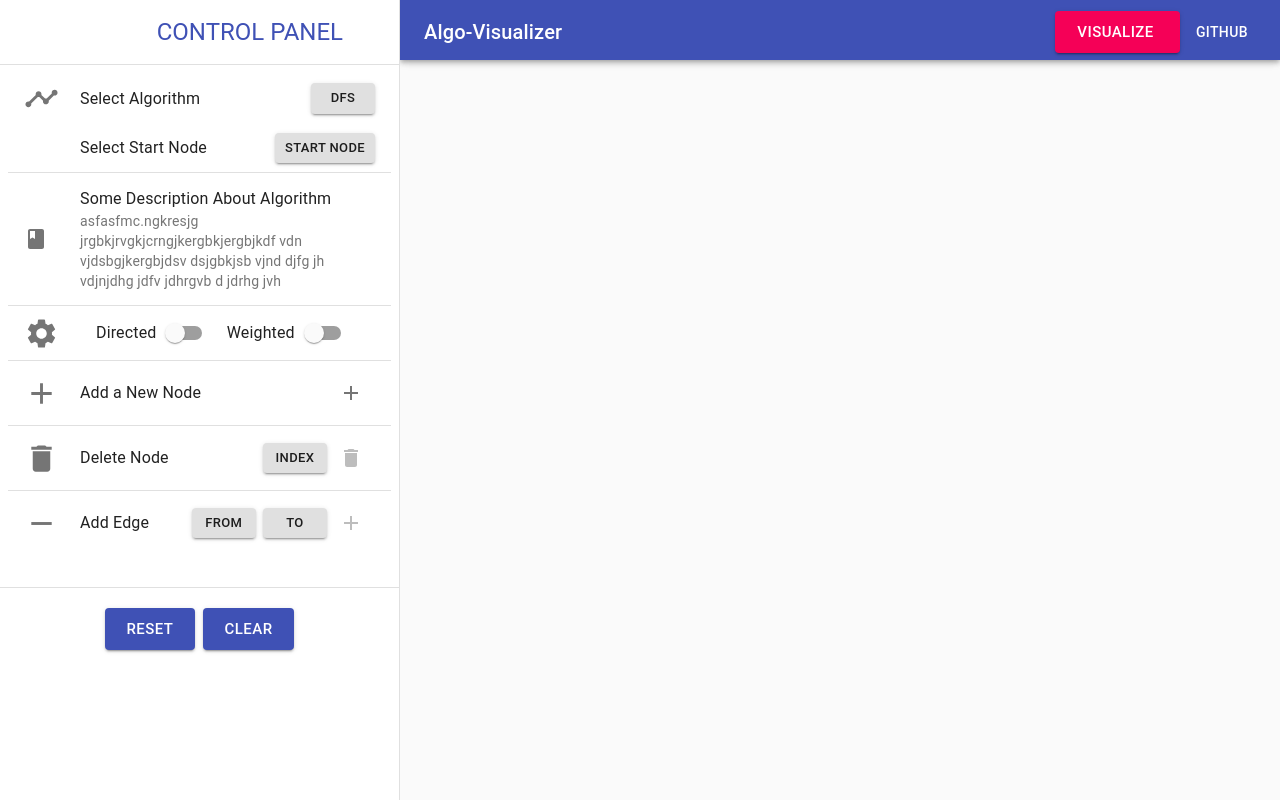
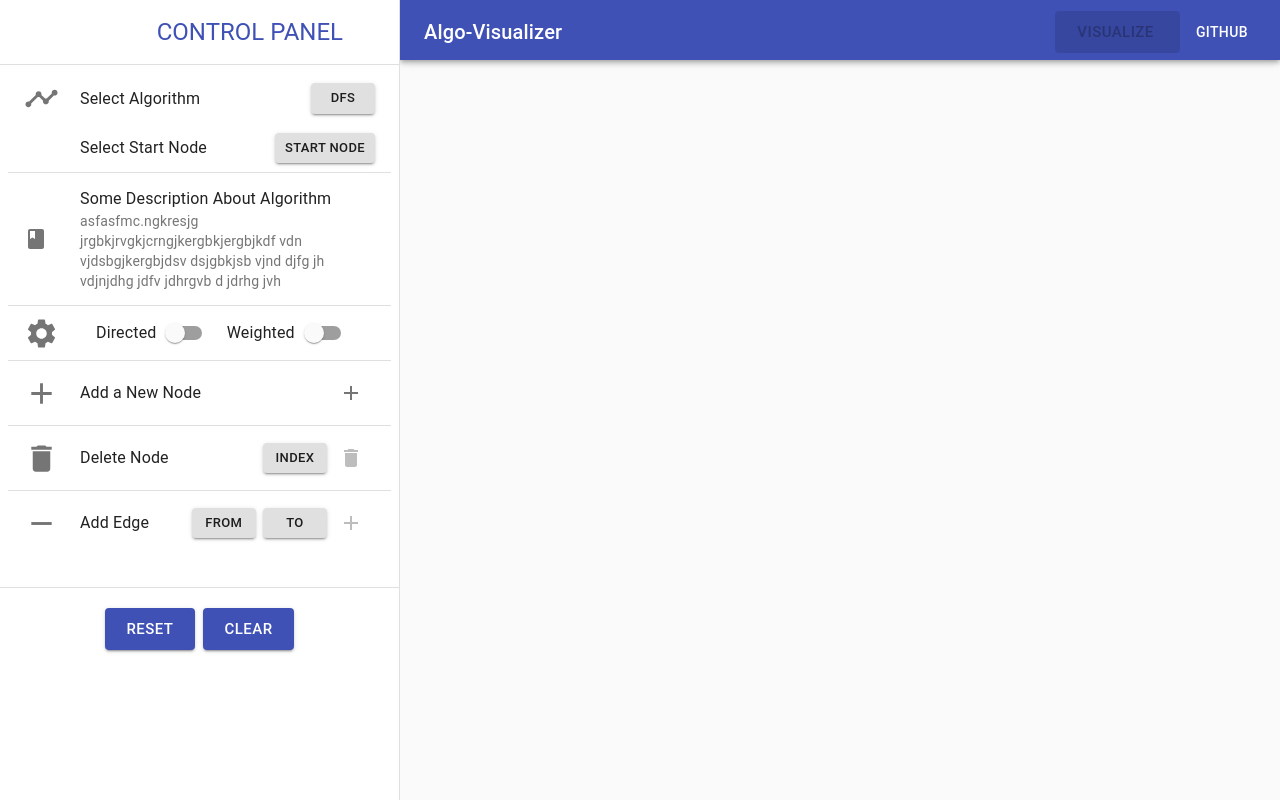
Before and after one commit to Synergise-IIT-Bhubaneswar/algo-visualizer, a React (Create React App) app: page / in a window 1280 px wide. Built offline with nearby package versions, Linux system fonts and the light colour scheme; some icons are missing.

Commit message:
Disabled visualize for zero nodes

```diff
--- a/src/components/UI/Header/Header.js
+++ b/src/components/UI/Header/Header.js
@@ -1,4 +1,4 @@
-import React from "react";
+import React, { useState, useEffect } from "react";
 import clsx from "clsx";
 import { makeStyles, useTheme } from "@material-ui/core/styles";
 import CssBaseline from "@material-ui/core/CssBaseline";
@@ -70,6 +70,7 @@ const Header = (props) => {
   const classes = useStyles();
   const theme = useTheme();
   const [open, setOpen] = React.useState(true);
+  const [nodeIndices, setNodeIndices] = useState([])
 
   const handleDrawerOpen = () => {
     setOpen(true);
@@ -83,6 +84,18 @@ const Header = (props) => {
     props.startVisualizing()
     props.canvasRef.current.startVisualizing()
   }
+  useEffect(() => {
+    const newNodeIndices = [];
+    for (let i = 0; i < props.canvasRef.current.state.noOfVertices; i++) {
+      newNodeIndices.push(i);
+    }
+    console.log("useEff");
+    setNodeIndices(newNodeIndices);
+  }, [
+    props.canvasRef.current
+      ? props.canvasRef.current.state.noOfVertices
+      : props.canvasRef.current,
+  ]);
 
   return (
     <div className={classes.root}>
@@ -115,7 +128,7 @@ const Header = (props) => {
               color="secondary"
               size="large"
               onClick={() => startVisualizing()}
-              disabled={props.isVisualizing}
+              disabled={props.isVisualizing || (props.startNode === "Start Node" || nodeIndices.length === 0)}
             >
               VISUALIZE&nbsp;
               {props.isVisualizing && (
```
